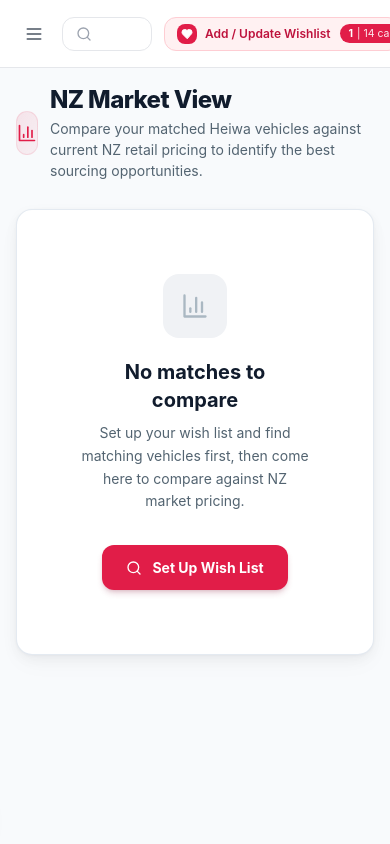
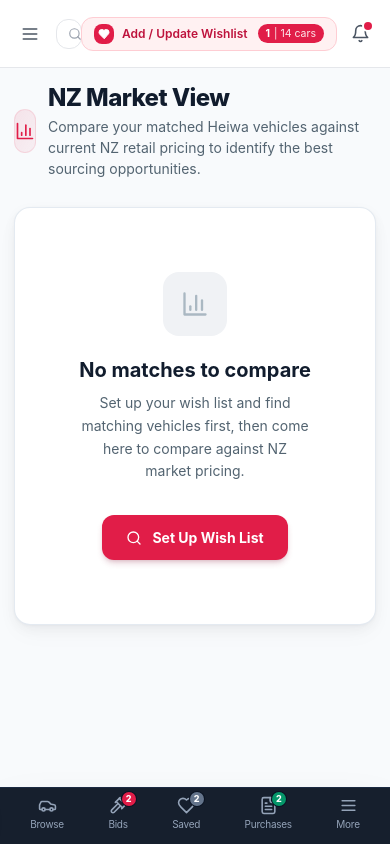
Before and after one commit to anilfolio/dealhub, a Next.js app: page /market in a window 390 px wide. Built offline with nearby package versions, Linux system fonts and the light colour scheme.

Commit message:
feat: add dashboard pages, layout components, and global styles for DealHub application

```diff
--- a/src/app/admin/vehicles/page.tsx
+++ b/src/app/admin/vehicles/page.tsx
@@ -402,8 +402,11 @@
 
         {/* ─── Vehicles Table View ─── */}
         <div className="bg-white rounded-2xl border border-slate-200/90 shadow-soft overflow-hidden hover:shadow-soft-md transition-shadow">
-          <div className="overflow-x-auto">
-            <table className="w-full text-left text-xs border-collapse">
+          <div className="lg:hidden px-3.5 py-1.5 bg-slate-50 border-b border-[#E2E8F0] text-[10.5px] text-slate-500 font-medium">
+            ← Swipe horizontally for FOB, Landed Cost & Margins →
+          </div>
+          <div className="overflow-x-auto no-scrollbar sm:overflow-x-auto">
+            <table className="w-full text-left text-xs border-collapse min-w-[860px]">
               <thead>
                 <tr className="bg-slate-50/80 border-b border-[#E2E8F0] text-[#64748B] font-bold uppercase tracking-wider">
                   <th className="py-3.5 px-4">Vehicle / Details</th>
--- a/src/app/admin/wishlists/page.tsx
+++ b/src/app/admin/wishlists/page.tsx
@@ -257,7 +257,7 @@
                   </div>
 
                   {/* Right side: Matches Count & Actions */}
-                  <div className="flex items-center gap-3 shrink-0">
+                  <div className="flex items-center justify-between lg:justify-end gap-3 pt-3 lg:pt-0 border-t lg:border-t-0 border-[#F1F5F9] shrink-0">
                     <div className="text-right">
                       <div className="text-[10px] text-[#64748B] uppercase font-bold tracking-wider">
                         Live Matches
--- a/src/app/globals.css
+++ b/src/app/globals.css
@@ -173,3 +173,17 @@
 .animate-fade-in-up {
   animation: fadeInUp 0.4s ease-out forwards;
 }
+
+/* Mobile & touch optimizations */
+.no-scrollbar::-webkit-scrollbar {
+  display: none;
+}
+.no-scrollbar {
+  -ms-overflow-style: none;
+  scrollbar-width: none;
+  -webkit-overflow-scrolling: touch;
+}
+
+.safe-area-pb {
+  padding-bottom: max(0.5rem, env(safe-area-inset-bottom, 0px));
+}
--- a/src/app/watchlist/page.tsx
+++ b/src/app/watchlist/page.tsx
@@ -104,7 +104,7 @@
             </Link>
           </div>
         ) : (
-          <div className="grid grid-cols-1 md:grid-cols-2 lg:grid-cols-3 gap-6">
+          <div className="grid grid-cols-1 sm:grid-cols-2 xl:grid-cols-3 2xl:grid-cols-4 gap-4 sm:gap-6">
             {savedVehicles.map((vehicle) => {
               const photoUrl = getVehiclePhoto(vehicle);
               const landed = calculateLandedCost(vehicle.priceFob);
--- a/src/components/layout/AppLayout.tsx
+++ b/src/components/layout/AppLayout.tsx
@@ -398,13 +398,14 @@
       {/* ─── Main Content Viewport ─── */}
       <div className="flex-1 flex flex-col min-w-0 overflow-hidden">
         {/* Top Header Bar (Height aligned to 68px) */}
-        <header className="h-[68px] bg-white border-b border-[#E5E7EB] px-4 sm:px-8 flex items-center justify-between shrink-0 z-30">
-          <div className="flex items-center gap-2.5 sm:gap-3 flex-1 max-w-xl">
+        <header className="h-[68px] bg-white border-b border-[#E5E7EB] px-3 sm:px-8 flex items-center justify-between shrink-0 z-30">
+          <div className="flex items-center gap-2 sm:gap-3 flex-1 max-w-xl min-w-0">
             {/* Phone/iPad Menu Toggle (< 1024px) */}
             <button
               onClick={() => setMobileMenuOpen(true)}
-              className="lg:hidden p-2 text-[#4B5563] hover:text-[#111827] rounded-xl hover:bg-slate-100 transition-colors"
+              className="lg:hidden p-2 text-[#4B5563] hover:text-[#111827] rounded-xl hover:bg-slate-100 transition-colors shrink-0"
               title="Open navigation menu"
+              aria-label="Open menu"
             >
               <Menu size={20} />
             </button>
@@ -412,7 +413,7 @@
             {/* Laptop/Desktop Sidebar Toggle (>= 1024px) */}
             <button
               onClick={toggleSidebar}
-              className="hidden lg:flex items-center justify-center p-2 text-[#4B5563] hover:text-[#111827] rounded-xl hover:bg-slate-100 border border-transparent hover:border-slate-200 transition-all cursor-pointer group"
+              className="hidden lg:flex items-center justify-center p-2 text-[#4B5563] hover:text-[#111827] rounded-xl hover:bg-slate-100 border border-transparent hover:border-slate-200 transition-all cursor-pointer group shrink-0"
               title={isCollapsed ? "Expand sidebar" : "Collapse to mini sidebar"}
               aria-label={isCollapsed ? "Expand sidebar" : "Collapse to mini sidebar"}
             >
@@ -424,14 +425,14 @@
             </button>
 
             {/* Search Input with ⌘K Badge */}
-            <form onSubmit={handleHeaderSearch} className="relative w-full">
-              <Search className="absolute left-3.5 top-1/2 -translate-y-1/2 h-4 w-4 text-[#9CA3AF]" />
+            <form onSubmit={handleHeaderSearch} className="relative w-full min-w-0">
+              <Search className="absolute left-3 top-1/2 -translate-y-1/2 h-3.5 w-3.5 sm:h-4 sm:w-4 text-[#9CA3AF]" />
               <input
                 type="text"
                 value={headerSearchQuery}
                 onChange={(e) => setHeaderSearchQuery(e.target.value)}
-                placeholder="Search make, model, year or keyword..."
-                className="w-full pl-10 pr-12 py-2 bg-white border border-[#E5E7EB] rounded-xl text-xs sm:text-sm text-[#111827] placeholder:text-[#9CA3AF] outline-none focus:border-[#E11D48] focus:ring-1 focus:ring-[#E11D48] transition-all"
+                placeholder="Search make, model, year..."
+                className="w-full pl-8.5 sm:pl-10 pr-6 sm:pr-12 py-1.5 sm:py-2 bg-white border border-[#E5E7EB] rounded-xl text-xs sm:text-sm text-[#111827] placeholder:text-[#9CA3AF] placeholder:text-[11px] sm:placeholder:text-sm outline-none focus:border-[#E11D48] focus:ring-1 focus:ring-[#E11D48] transition-all"
               />
               <span className="hidden sm:inline-block absolute right-3 top-1/2 -translate-y-1/2 px-1.5 py-0.5 text-[10px] font-semibold text-[#9CA3AF] bg-slate-100 border border-[#E5E7EB] rounded">
                 /
@@ -440,7 +441,7 @@
           </div>
 
           {/* Right Header: Wishlist Button + Notifications */}
-          <div className="flex items-center gap-2.5 sm:gap-3 ml-3 sm:ml-4">
+          <div className="flex items-center gap-1.5 sm:gap-3 ml-2 sm:ml-4 shrink-0">
             {/* Wishlist Header Quick Access */}
             <WishlistButton onClick={() => setWishlistModalOpen(true)} />
 
@@ -456,12 +457,93 @@
         </header>
 
         {/* Main Scrollable Content */}
-        <main className="flex-1 overflow-y-auto bg-[#F8FAFC] p-4 sm:p-7 lg:p-9">
+        <main className="flex-1 overflow-y-auto bg-[#F8FAFC] p-3.5 sm:p-7 lg:p-9 pb-24 lg:pb-9">
           <div className="max-w-full mx-auto">
             {children}
           </div>
         </main>
       </div>
+
+      {/* ─── Ultra-Premium Mobile Bottom Navigation Dock (< lg) ─── */}
+      <nav className="lg:hidden fixed bottom-0 left-0 right-0 z-40 bg-[#0A1322]/95 backdrop-blur-xl border-t border-[#1B2A42] px-2 py-1 flex items-center justify-around safe-area-pb shadow-2xl">
+        <Link
+          href="/browse-vehicles"
+          className={`flex flex-col items-center justify-center py-1 px-2.5 rounded-xl transition-all relative ${
+            pathname === '/browse-vehicles' || pathname === '/' || pathname.startsWith('/vehicles') || pathname.startsWith('/vehicle')
+              ? 'text-rose-500 font-bold'
+              : 'text-slate-400 hover:text-slate-200'
+          }`}
+        >
+          <Car size={19} />
+          <span className="text-[10px] mt-0.5 tracking-tight">Browse</span>
+        </Link>
+
+        <Link
+          href="/my-bids"
+          className={`flex flex-col items-center justify-center py-1 px-2.5 rounded-xl transition-all relative ${
+            pathname.startsWith('/my-bids') || pathname.startsWith('/bids')
+              ? 'text-rose-500 font-bold'
+              : 'text-slate-400 hover:text-slate-200'
+          }`}
+        >
+          <div className="relative">
+            <Gavel size={19} />
+            {bidsCount > 0 && (
+              <span className="absolute -top-1 -right-2 px-1 min-w-[14px] h-[14px] bg-[#E11D48] text-white text-[9px] font-extrabold rounded-full flex items-center justify-center ring-1 ring-[#0A1322]">
+                {bidsCount}
+              </span>
+            )}
+          </div>
+          <span className="text-[10px] mt-0.5 tracking-tight">Bids</span>
+        </Link>
+
+        <Link
+          href="/watchlist"
+          className={`flex flex-col items-center justify-center py-1 px-2.5 rounded-xl transition-all relative ${
+            pathname.startsWith('/watchlist')
+              ? 'text-rose-500 font-bold'
+              : 'text-slate-400 hover:text-slate-200'
+          }`}
+        >
+          <div className="relative">
+            <Heart size={19} />
+            {watchlistCount > 0 && (
+              <span className="absolute -top-1 -right-2 px-1 min-w-[14px] h-[14px] bg-slate-500 text-white text-[9px] font-extrabold rounded-full flex items-center justify-center ring-1 ring-[#0A1322]">
+                {watchlistCount}
+              </span>
+            )}
+          </div>
+          <span className="text-[10px] mt-0.5 tracking-tight">Saved</span>
+        </Link>
+
+        <Link
+          href="/purchases"
+          className={`flex flex-col items-center justify-center py-1 px-2.5 rounded-xl transition-all relative ${
+            pathname.startsWith('/purchases')
+              ? 'text-rose-500 font-bold'
+              : 'text-slate-400 hover:text-slate-200'
+          }`}
+        >
+          <div className="relative">
+            <FileText size={19} />
+            {purchasesCount > 0 && (
+              <span className="absolute -top-1 -right-2 px-1 min-w-[14px] h-[14px] bg-emerald-600 text-white text-[9px] font-extrabold rounded-full flex items-center justify-center ring-1 ring-[#0A1322]">
+                {purchasesCount}
+              </span>
+            )}
+          </div>
+          <span className="text-[10px] mt-0.5 tracking-tight">Purchases</span>
+        </Link>
+
+        <button
+          onClick={() => setMobileMenuOpen(true)}
+          className="flex flex-col items-center justify-center py-1 px-2.5 rounded-xl text-slate-400 hover:text-slate-200 transition-all cursor-pointer"
+          title="Open menu"
+        >
+          <Menu size={19} />
+          <span className="text-[10px] mt-0.5 tracking-tight">More</span>
+        </button>
+      </nav>
 
       {/* Wishlist Header Modal */}
       <WishlistHeaderModal
```
Also changed, not shown: src/app/admin/dealers/page.tsx (+6 -6 lines), src/app/admin/page.tsx (+6 -6 lines), src/app/browse-vehicles/page.tsx (+12 -12 lines), src/app/my-bids/page.tsx (+6 -6 lines), src/app/purchases/page.tsx (+15 -15 lines), src/app/vehicles/[id]/page.tsx (+20 -20 lines), src/components/layout/AdminLayout.tsx (+63 -10 lines).
